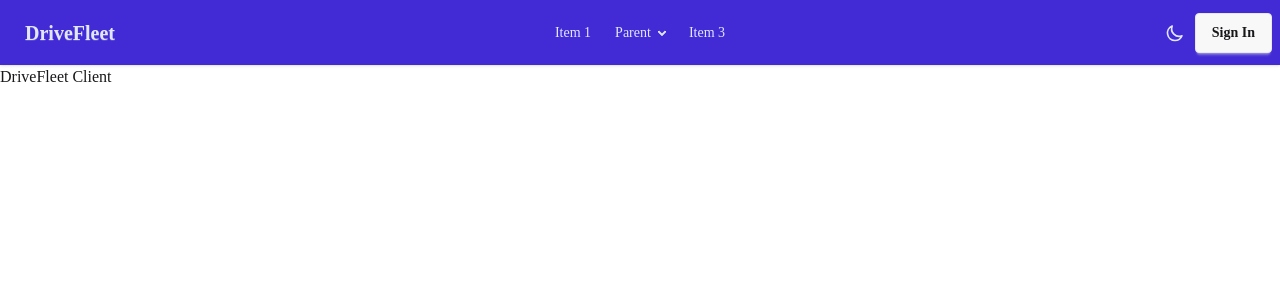
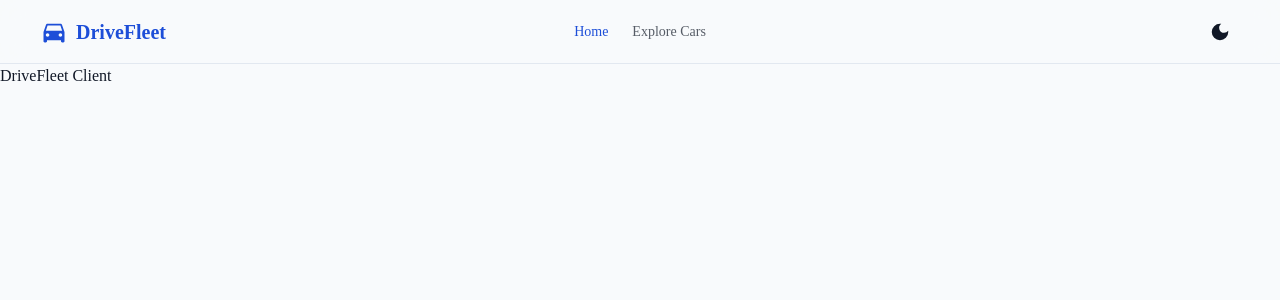
Before and after one commit to HassanMahdee/DriveFleet-Client, a Next.js app: page / in a window 1280 px wide. Shown: the top 300 px of the page. Built offline with nearby package versions, Linux system fonts and the light colour scheme.

Commit message:
navbar initial design done

```diff
--- a/package.json
+++ b/package.json
@@ -10,7 +10,9 @@
   },
   "dependencies": {
     "@better-auth/client": "^0.0.2-alpha.3",
+    "@better-auth/mongo-adapter": "^1.6.11",
     "better-auth": "^1.6.11",
+    "mongodb": "^7.2.0",
     "next": "16.2.6",
     "next-themes": "^0.4.6",
     "react": "19.2.4",
--- /dev/null
+++ b/src/app/api/auth/[...all]/route.js
@@ -0,0 +1,4 @@
+import { auth } from "@/lib/auth";
+import { toNextJsHandler } from "better-auth/next-js";
+
+export const { POST, GET } = toNextJsHandler(auth);
--- a/src/app/globals.css
+++ b/src/app/globals.css
@@ -1,2 +1,35 @@
 @import "tailwindcss";
 @plugin "daisyui";
+
+:root[data-theme="light"] {
+  --color-primary: #1D4ED8;
+  --color-primary-content: #FFFFFF;
+  --color-secondary: #F59E0B;
+  --color-secondary-content: #1C1917;
+  --color-accent: #06B6D4;
+  --color-neutral: #374151;
+  --color-base-100: #F8FAFC;
+  --color-base-200: #EFF2F7;
+  --color-base-300: #E2E8F0;
+  --color-base-content: #111827;
+  --color-info: #3B82F6;
+  --color-success: #10B981;
+  --color-warning: #F59E0B;
+  --color-error: #EF4444;
+}
+:root[data-theme="dark"] {
+  --color-primary: #3B82F6;
+  --color-primary-content: #FFFFFF;
+  --color-secondary: #F59E0B;
+  --color-secondary-content: #1C1917;
+  --color-accent: #22D3EE;
+  --color-neutral: #1E1E2E;
+  --color-base-100: #09090F;
+  --color-base-200: #13131C;
+  --color-base-300: #1E1E2E;
+  --color-base-content: #E2E8F0;
+  --color-info: #60A5FA;
+  --color-success: #34D399;
+  --color-warning: #FCD34D;
+  --color-error: #F87171;
+}
--- a/src/app/layout.js
+++ b/src/app/layout.js
@@ -14,7 +14,7 @@ export const metadata = {
 
 export default function RootLayout({ children }) {
   return (
-    <html lang="en" data-theme="light" suppressHydrationWarning>
+    <html lang="en" suppressHydrationWarning>
       <body
         className={`${outfit.variable} font-[--font-outfit] bg-background text-foreground`}
       >
--- /dev/null
+++ b/src/components/navbar/navPaths.jsx
@@ -0,0 +1,18 @@
+"use client";
+import Link from "next/link";
+import { usePathname } from "next/navigation";
+
+export const NavPath = ({ link }) => {
+  const pathname = usePathname();
+  const isActive = (path) => pathname === path;
+
+  return (
+    <Link
+      key={link.href}
+      href={link.href}
+      className={`font-medium text-sm transition-colors ${isActive(link.href) ? "text-primary" : "text-base-content/70 hover:text-primary"}`}
+    >
+      {link.label}
+    </Link>
+  );
+};
--- a/src/components/navbar/navbar.jsx
+++ b/src/components/navbar/navbar.jsx
@@ -1,79 +1,70 @@
+import Image from "next/image";
 import { ThemeToggleBtn } from "./themeToggleBtn";
-
+import Link from "next/link";
+import { MdDirectionsCar } from "react-icons/md";
+import { NavPath } from "./navPaths";
+const links = [
+  { href: "/", label: "Home" },
+  { href: "/cars", label: "Explore Cars" },
+];
 export function Navbar() {
   return (
-    <div className="navbar bg-primary text-primary-content shadow-sm">
+    <nav className="navbar backdrop-blur-md bg-base-100/80 sticky top-0 z-50 border-b border-base-300 px-4 lg:px-10">
       <div className="navbar-start">
-        <div className="dropdown">
-          <div tabIndex={0} role="button" className="btn btn-ghost lg:hidden">
-            <svg
-              xmlns="http://www.w3.org/2000/svg"
-              className="h-5 w-5"
-              fill="none"
-              viewBox="0 0 24 24"
-              stroke="currentColor"
+        <Link
+          href="/"
+          className="flex items-center gap-2 text-primary font-bold text-xl"
         >
-              {" "}
-              <path
-                strokeLinecap="round"
-                strokeLinejoin="round"
-                strokeWidth="2"
-                d="M4 6h16M4 12h8m-8 6h16"
-              />{" "}
-            </svg>
+          <MdDirectionsCar size={28} />
+          DriveFleet
+        </Link>
+      </div>
+      <div className="navbar-center hidden lg:flex gap-6">
+        {links.map((link) => (
+          <NavPath key={link.href} link={link} />
+        ))}
+      </div>
+      <div className="navbar-end gap-2">
+        <ThemeToggleBtn />
+        {/* {session ? (
+          <div className="dropdown dropdown-end">
+            <div tabIndex={0} className="avatar cursor-pointer">
+              <div className="w-9 rounded-full ring ring-primary ring-offset-base-100 ring-offset-2">
+                <Image
+                  src={session.user?.image || "/default-avatar.png"}
+                  alt="profile"
+                />
+              </div>
             </div>
             <ul
-            tabIndex="-1"
-            className="menu menu-sm dropdown-content bg-base-100 rounded-box z-1 mt-3 w-52 p-2 shadow"
+              tabIndex={0}
+              className="dropdown-content menu bg-base-200 rounded-2xl z-1 w-52 p-2 shadow mt-2"
             >
-            <li>
-              <a>Item 1</a>
+              <li className="px-3 py-2 text-sm font-semibold text-base-content/60">
+                {session.user?.name}
               </li>
               <li>
-              <a>Parent</a>
-              <ul className="p-2">
-                <li>
-                  <a>Submenu 1</a>
+                <Link href="/add-car">Add Car</Link>
               </li>
               <li>
-                  <a>Submenu 2</a>
-                </li>
-              </ul>
+                <Link href="/my-bookings">My Bookings</Link>
               </li>
               <li>
-              <a>Item 3</a>
+                <Link href="/my-cars">My Added Cars</Link>
+              </li>
+              <li>
+                <button onClick={handleLogout} className="text-error">
+                  Logout
+                </button>
               </li>
             </ul>
           </div>
-        <a className="btn btn-ghost text-xl">DriveFleet</a>
+        ) : (
+          <Link href="/login" className="btn btn-primary btn-sm rounded-full">
+            Login
+          </Link>
+        )} */}
       </div>
-      <div className="navbar-center hidden lg:flex">
-        <ul className="menu menu-horizontal px-1">
-          <li>
-            <a>Item 1</a>
-          </li>
-          <li>
-            <details>
-              <summary>Parent</summary>
-              <ul className="p-2 bg-base-100 w-40 z-1">
-                <li>
-                  <a>Submenu 1</a>
-                </li>
-                <li>
-                  <a>Submenu 2</a>
-                </li>
-              </ul>
-            </details>
-          </li>
-          <li>
-            <a>Item 3</a>
-          </li>
-        </ul>
-      </div>
-      <div className="navbar-end">
-        <ThemeToggleBtn />
-        <a className="btn">Sign In</a>
-      </div>
-    </div>
+    </nav>
   );
 }
--- a/src/components/navbar/themeToggleBtn.jsx
+++ b/src/components/navbar/themeToggleBtn.jsx
@@ -1,29 +1,16 @@
 "use client";
 
 import { useTheme } from "next-themes";
-
+import { MdDarkMode, MdLightMode } from 'react-icons/md'
 export function ThemeToggleBtn() {
   const { theme, setTheme } = useTheme();
 
   return (
-    <button
-      className="btn btn-ghost btn-circle"
-      onClick={() => setTheme(theme === "light" ? "dark" : "light")}
-    >
-      <svg
-        xmlns="http://www.w3.org/2000/svg"
-        className="h-5 w-5"
-        fill="none"
-        viewBox="0 0 24 24"
-        stroke="currentColor"
-      >
-        <path
-          strokeLinecap="round"
-          strokeLinejoin="round"
-          strokeWidth="2"
-          d="M20.354 15.354A9 9 0 018.646 3.646 9.003 9.003 0 0012 21a9.003 9.003 0 008.354-5.646z"
-        />
-      </svg>
+    <button onClick={() => setTheme(theme === "light" ? "dark" : "light")} className="btn btn-ghost btn-circle">
+      {theme === 'light'
+        ? <MdDarkMode size={22} />
+        : <MdLightMode size={22} />
+      }
     </button>
   );
 }
--- /dev/null
+++ b/src/lib/auth-client.js
@@ -0,0 +1,6 @@
+import { createAuthClient } from "better-auth/react";
+
+export const authClient = createAuthClient({
+  baseURL: process.env.BETTER_AUTH_URL,
+});
+export const { signIn, signUp, useSession } = authClient;
--- /dev/null
+++ b/src/lib/auth.js
@@ -0,0 +1,23 @@
+import { betterAuth } from "better-auth";
+import { MongoClient } from "mongodb";
+import { mongodbAdapter } from "better-auth/adapters/mongodb";
+
+const client = new MongoClient(process.env.MONGODB_URI);
+const db = client.db("drivefleet");
+
+export const auth = betterAuth({
+  database: mongodbAdapter(db, {
+    client,
+  }),
+  secret: process.env.BETTER_AUTH_SECRET,
+  baseURL: process.env.BETTER_AUTH_URL,
+  socialProviders: {
+    google: {
+      clientId: process.env.GOOGLE_CLIENT_ID,
+      clientSecret: process.env.GOOGLE_CLIENT_SECRET,
+    },
+  },
+  emailAndPassword: {
+    enabled: true,
+  },
+});
--- a/tailwind.config.js
+++ /dev/null
@@ -1,42 +0,0 @@
-/** @type {import('tailwindcss').Config} */
-module.exports = {
-  content: ['./src/**/*.{js,jsx,ts,tsx}'],
-  daisyui: {
-    themes: [
-      {
-        light: {
-          'primary':         '#1D4ED8',
-          'primary-content': '#FFFFFF',
-          'secondary':       '#F59E0B',
-          'secondary-content': '#1C1917',
-          'accent':          '#06B6D4',
-          'neutral':         '#374151',
-          'base-100':        '#F8FAFC',
-          'base-200':        '#EFF2F7',
-          'base-300':        '#E2E8F0',
-          'base-content':    '#111827',
-          'info':            '#3B82F6',
-          'success':         '#10B981',
-          'warning':         '#F59E0B',
-          'error':           '#EF4444',
-        },
-        dark: {
-          'primary':         '#3B82F6',
-          'primary-content': '#FFFFFF',
-          'secondary':       '#F59E0B',
-          'secondary-content': '#1C1917',
-          'accent':          '#22D3EE',
-          'neutral':         '#1E1E2E',
-          'base-100':        '#09090F',
-          'base-200':        '#13131C',
-          'base-300':        '#1E1E2E',
-          'base-content':    '#E2E8F0',
-          'info':            '#60A5FA',
-          'success':         '#34D399',
-          'warning':         '#FCD34D',
-          'error':           '#F87171',
-        },
-      },
-    ],
-  },
-}
```
Also changed, not shown: 1 other file (tests, documents, lock files or other folders). Lines whose indentation alone changed are shown as unchanged.
